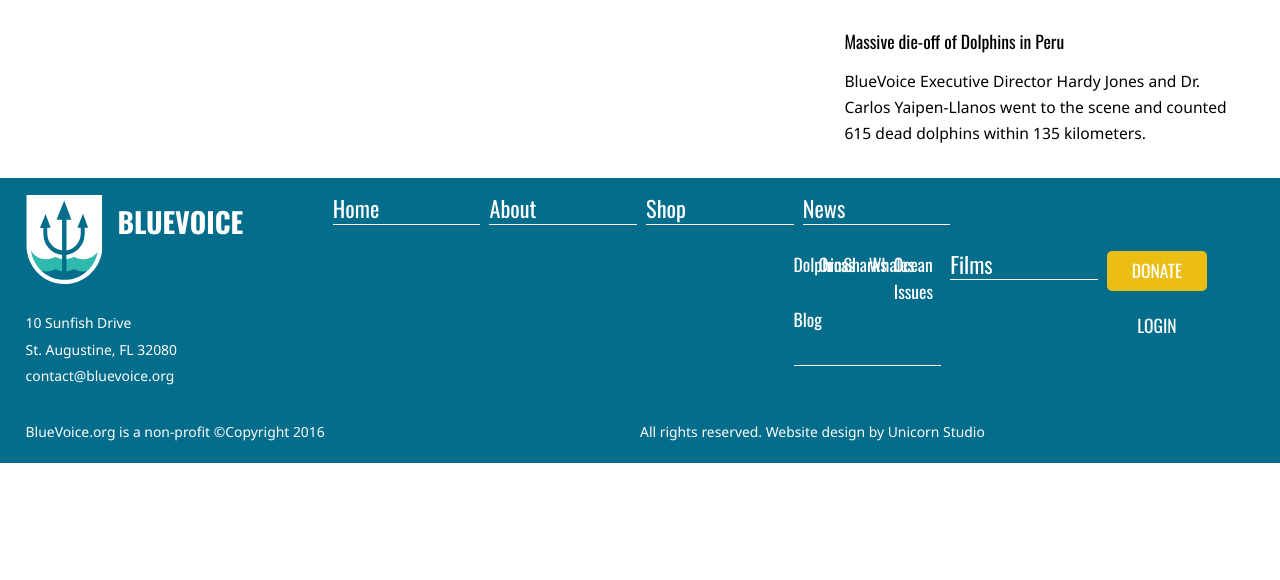
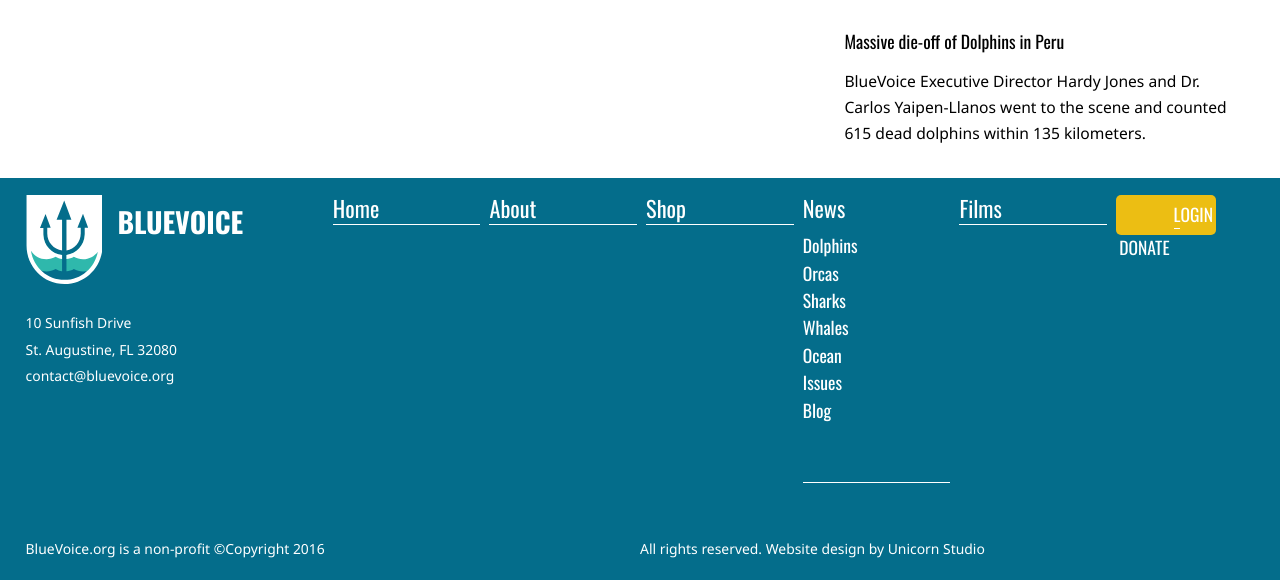
Before and after one commit to gumbey/blue-voice, a Jekyll site: the page built from index.html, in a window 1280 px wide. Shown: the part 1904-2484 px from the top of the page. Built offline with Jekyll 4.4.1, drawn with Linux system fonts in a browser that asks for light colours; nearby versions of some CDN libraries; a style sheet for code colours, icons or effects is not loaded; before the commit the page ends 2367 px from its top, so only the background shows below that.

Commit message:
fix(html): fix footer submenu
fix footer submenu

```diff
--- a/_layouts/default.html
+++ b/_layouts/default.html
@@ -71,8 +71,7 @@
             <li class="giga push unit-xs-1-2 unit-l-1"><a href="{{site.baseurl}}/">Home</a></li>
             <li class="giga footer-about push unit-xs-1-2 unit-l-1 "><a href="{{site.baseurl}}/about">About</a></li>
             <li class="giga push unit-xs-1-2 unit-l-1"><a href="http://www.cafepress.com/bluevoice">Shop</a></li>
-            <li class="giga footer-news push unit-xs-1-2 unit-l-1"><a href="{{site.baseurl}}/news">News</a></li>
-            <li class="giga news-submenu push unit-xs-1-2 unit-offset-xs-1-2 unit-l-1">
+            <li class="giga footer-news push unit-xs-1-2 unit-l-1"><a href="{{site.baseurl}}/news">News</a>
               <ul class="kilo">
                 <li><a href="{{site.baseurl}}">Dolphins</a></li>
                 <li><a href="{{site.baseurl}}">Orcas</a></li>
@@ -82,9 +81,14 @@
                 <li><a href="http://bluevoiceviews.blogspot.ca/2015/09/latest-from-bluevoice-peru-dolphin.html">Blog</a></li>
               </ul>
             </li>
+
             <li class="giga push unit-xs-1-2 unit-l-1 sub-menu-parent"><a href="{{site.baseurl}}/film">Films</a></li>
-            <li class="unit-xs-1-2 unit-l-1 donate"><a href="{{site.basurl}}/donate">Donate</a></li>
-            <li class="unit-xs-1-2 unit-l-1 login kilo"><a href="{{site.baseurl}}/login">Login</a></li>
+            <li class="unit-xs-1-2 unit-l-1 donate"><a href="{{site.basurl}}/donate">Donate</a>
+              <ul>
+                <li class=""><a href="{{site.baseurl}}/login">Login</a></li>
+              </ul>
+            </li>
+
           </ul>
           <p class="micro push-0 unit unit-xs-1 unit-l-1-2">BlueVoice.org is a non-profit ©Copyright 2016</p>
           <p class="micro push-0 unit unit-xs-1 unit-l-1-2">All rights reserved. Website design by Unicorn Studio</p>
```
